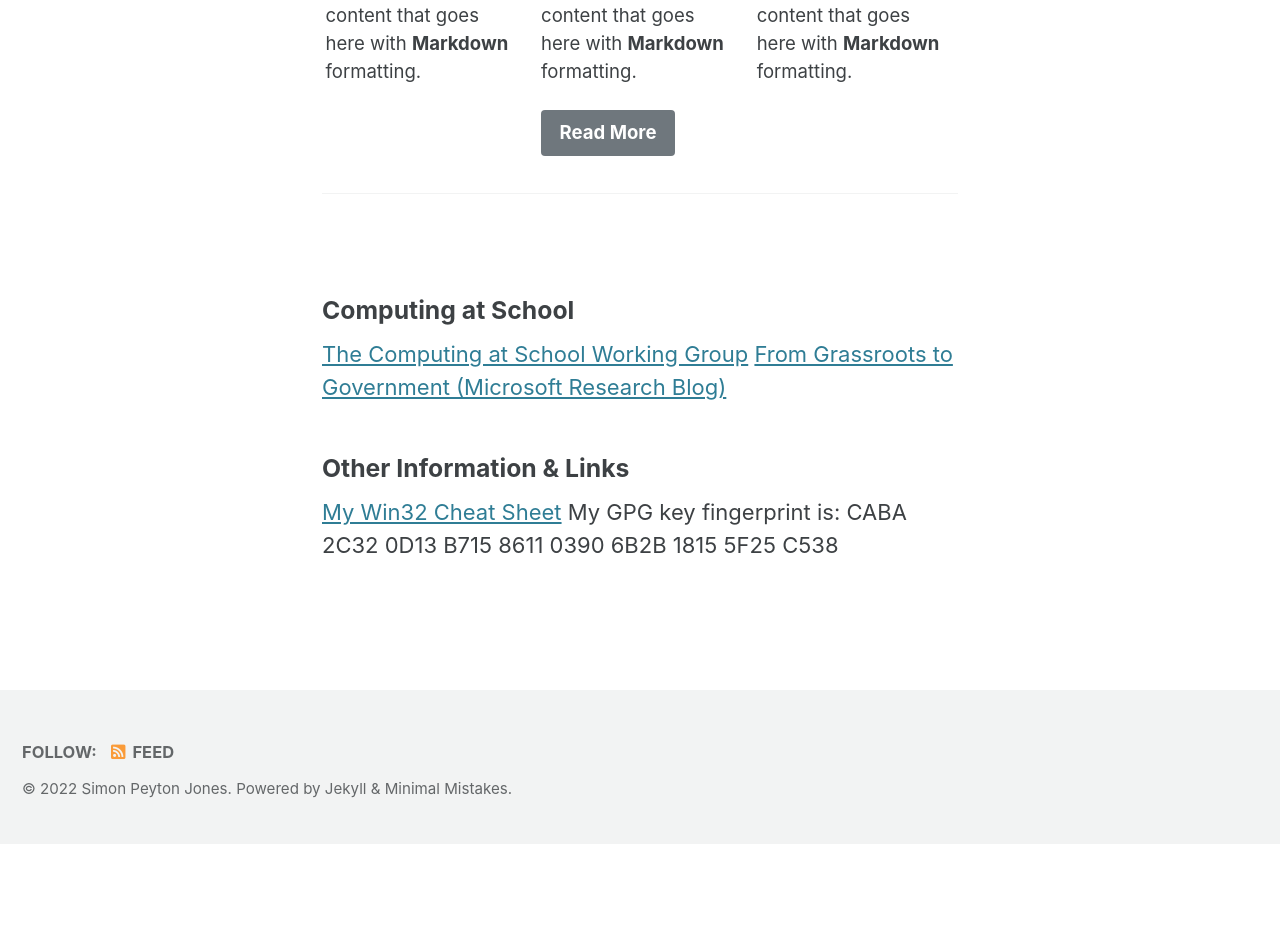
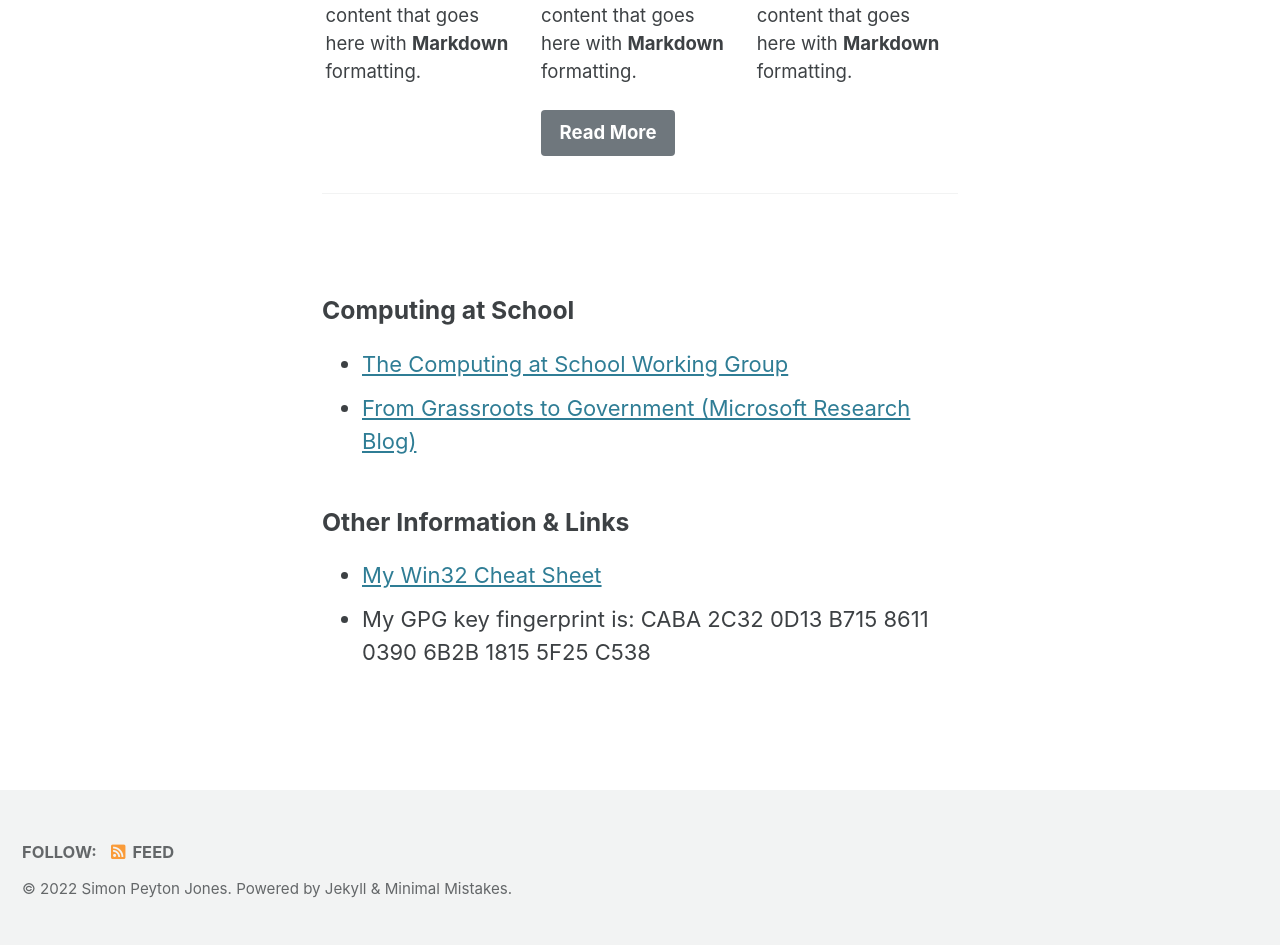
Before and after one commit to simonpj/www.peytonjones.org, a Jekyll site: the page built from index.md, in a window 1280 px wide. Shown: the part 957-1902 px from the top of the page. Built offline with Jekyll 4.4.1, drawn with Linux system fonts in a browser that asks for light colours; cached includes are drawn as plain includes; before the commit the page ends 1801 px from its top, so only the background shows below that.

```diff
--- a/index.md
+++ b/index.md
@@ -33,9 +33,9 @@ Lorem ipsum dolor sit amet, consectetur adipiscing elit, sed do eiusmod tempor i
 {% include feature_row %}
 
 ### Computing at School
-[The Computing at School Working Group](https://www.computingatschool.org.uk/)
-[From Grassroots to Government (Microsoft Research Blog)](https://www.microsoft.com/en-us/research/blog/from-grassroots-to-government/)
+- [The Computing at School Working Group](https://www.computingatschool.org.uk/)
+- [From Grassroots to Government (Microsoft Research Blog)](https://www.microsoft.com/en-us/research/blog/from-grassroots-to-government/)
 
 ### Other Information & Links
-[My Win32 Cheat Sheet](https://www.microsoft.com/en-us/research/publication/win-32-cheat-sheet/)
-My GPG key fingerprint is: CABA 2C32 0D13 B715 8611 0390 6B2B 1815 5F25 C538
+- [My Win32 Cheat Sheet](https://www.microsoft.com/en-us/research/publication/win-32-cheat-sheet/)
+- My GPG key fingerprint is: CABA 2C32 0D13 B715 8611 0390 6B2B 1815 5F25 C538
```
